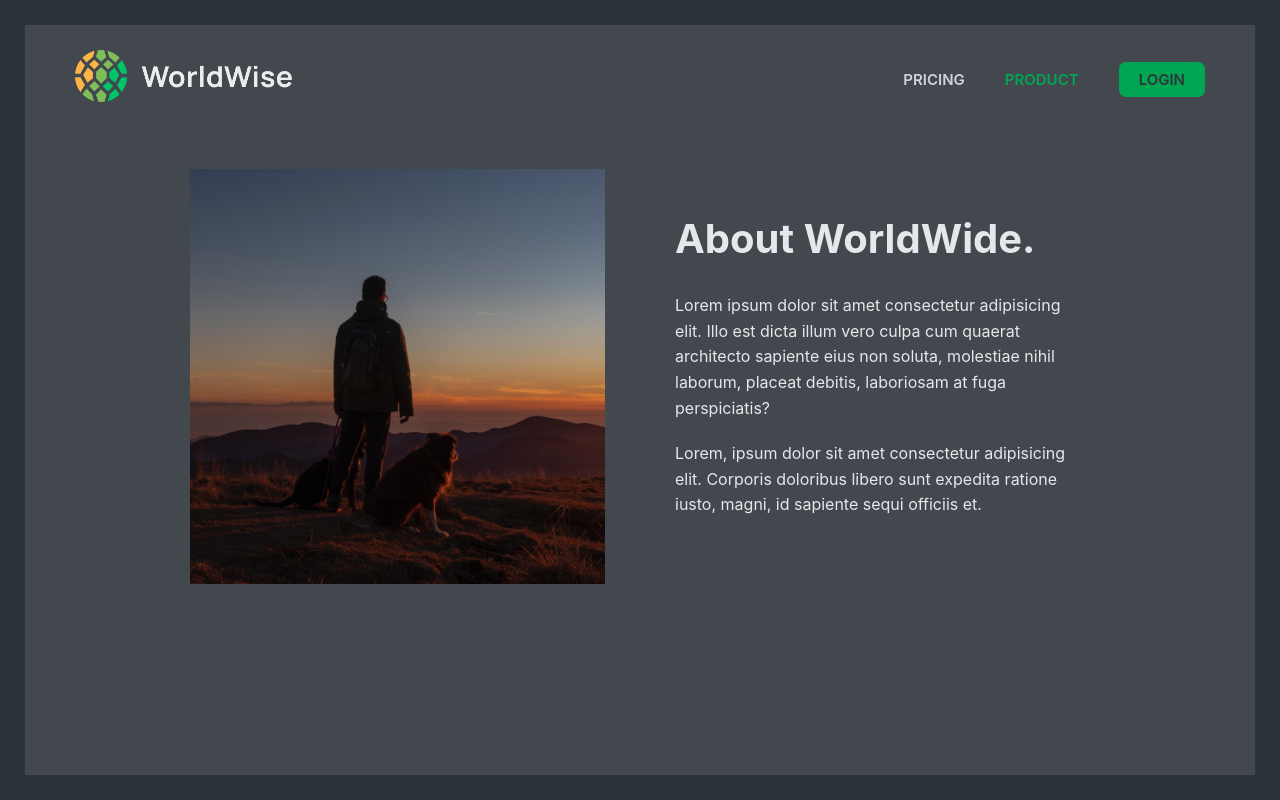
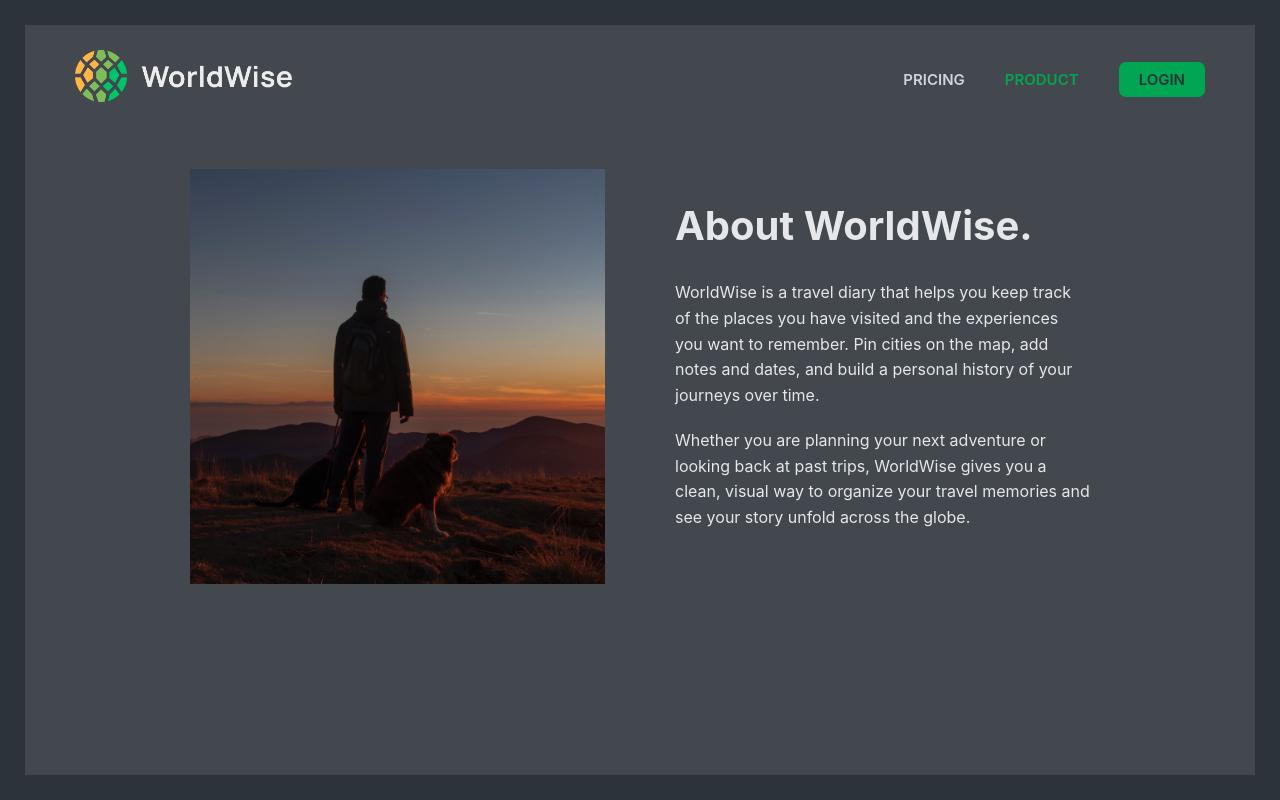
Before and after one commit to PranavShukla7/Worldwise, a React (Vite) app: page /product in a window 1280 px wide. Built offline with nearby package versions, Linux system fonts and the light colour scheme; data requests are answered from the project's data file.

Commit message:
small change

```diff
--- a/src/pages/Product.jsx
+++ b/src/pages/Product.jsx
@@ -12,17 +12,17 @@ export default function Product() {
           alt="person with dog overlooking mountain with sunset"
         />
         <div>
-          <h2>About WorldWide.</h2>
+          <h2>About WorldWise.</h2>
           <p>
-            Lorem ipsum dolor sit amet consectetur adipisicing elit. Illo est
-            dicta illum vero culpa cum quaerat architecto sapiente eius non
-            soluta, molestiae nihil laborum, placeat debitis, laboriosam at fuga
-            perspiciatis?
+            WorldWise is a travel diary that helps you keep track of the places
+            you have visited and the experiences you want to remember. Pin
+            cities on the map, add notes and dates, and build a personal history
+            of your journeys over time.
           </p>
           <p>
-            Lorem, ipsum dolor sit amet consectetur adipisicing elit. Corporis
-            doloribus libero sunt expedita ratione iusto, magni, id sapiente
-            sequi officiis et.
+            Whether you are planning your next adventure or looking back at past
+            trips, WorldWise gives you a clean, visual way to organize your
+            travel memories and see your story unfold across the globe.
           </p>
         </div>
       </section>
```
